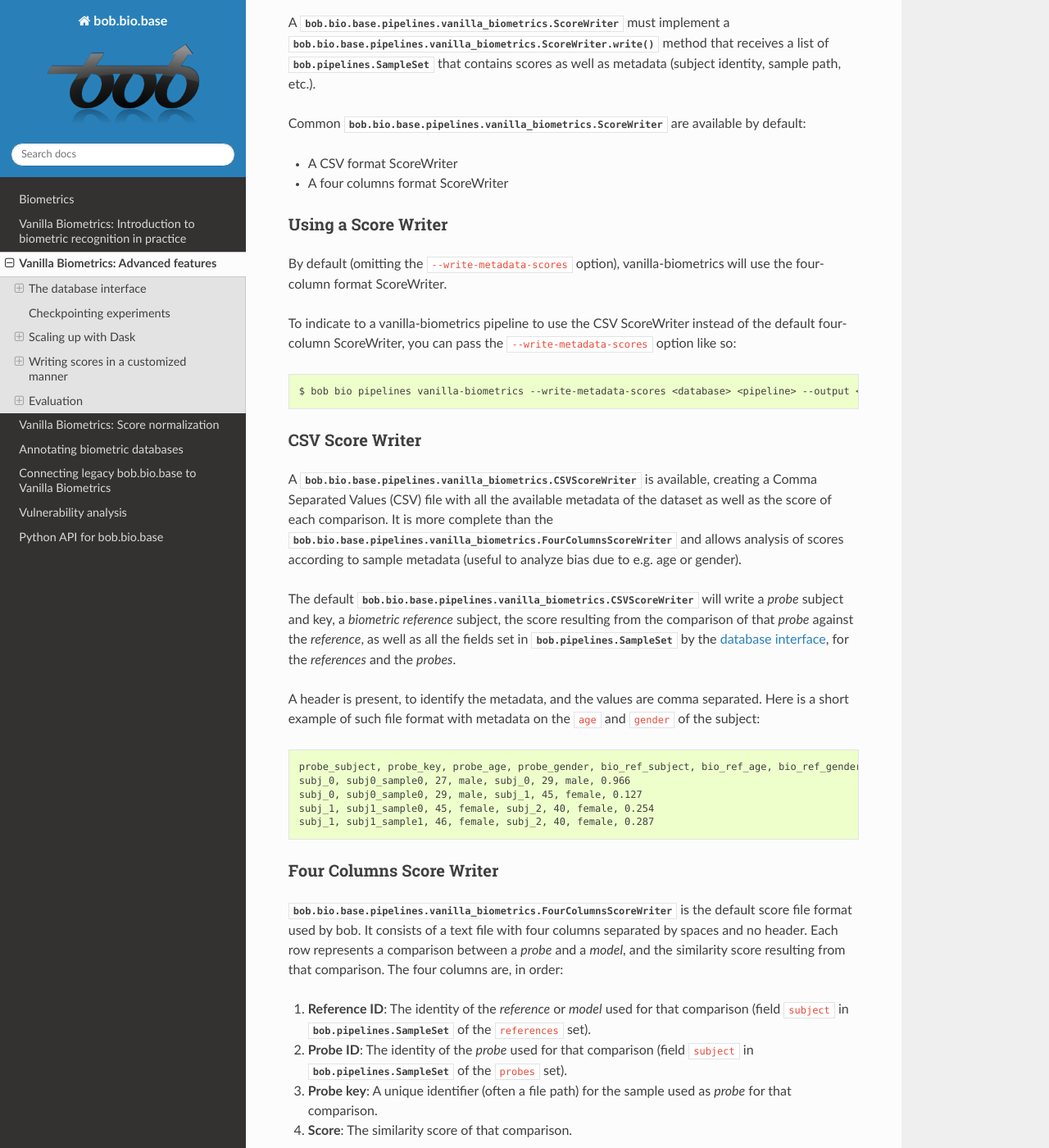
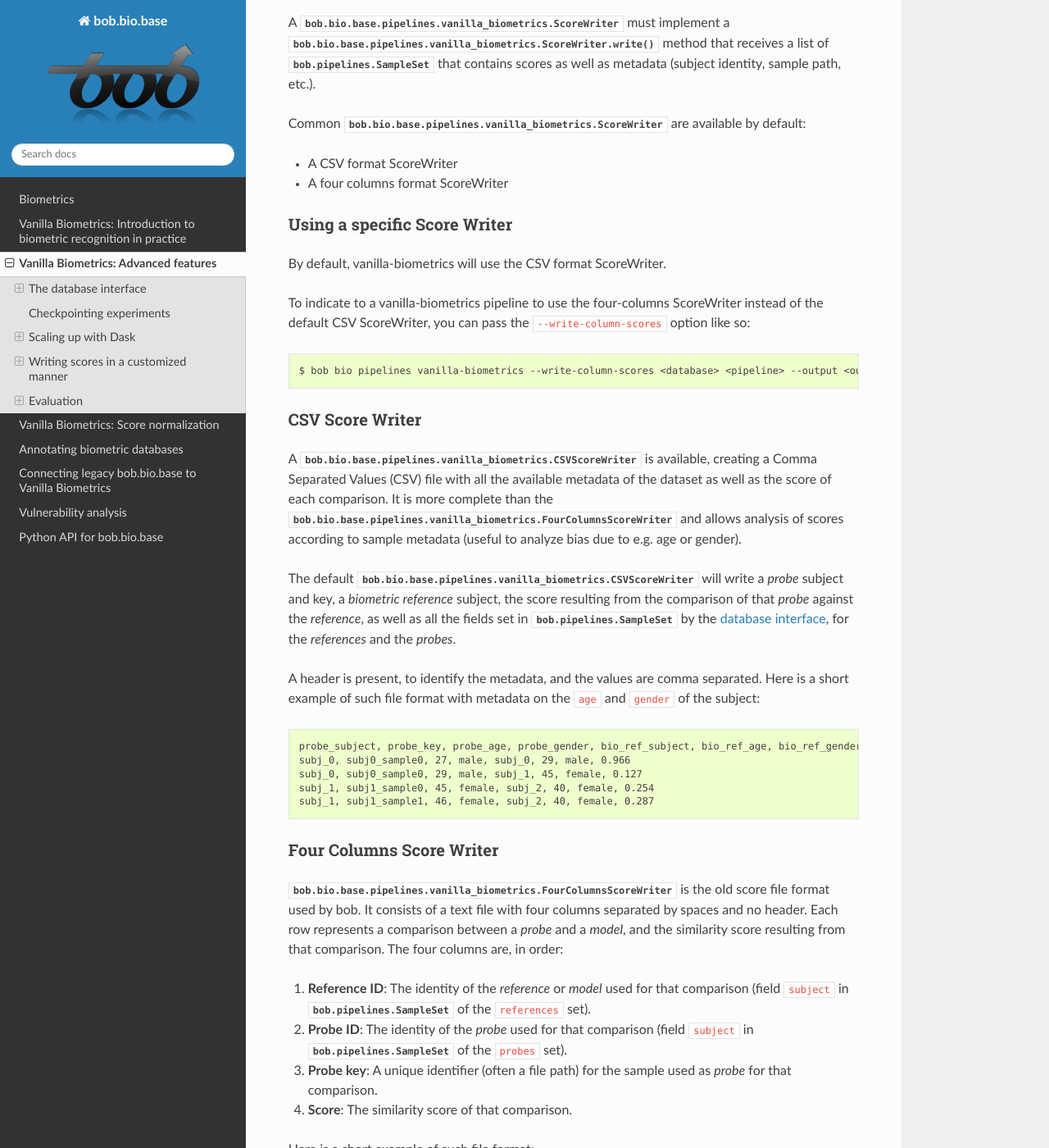
Before and after one commit to bioidiap/bob.bio.base, a Sphinx documentation site: the page built from doc/vanilla_biometrics_features.rst, in a window 1280 px wide and 1400 px high, scrolled down 10730 px. Shown: the whole window at 82% size. Built offline with Sphinx 7.4.7 and the Read the Docs theme 2.0.0, drawn with Linux system fonts in a browser that asks for light colours; the version number could not be read and is left out.

Commit message:
[doc] Adapt to the change to CSV scores by default

```diff
--- a/doc/vanilla_biometrics_features.rst
+++ b/doc/vanilla_biometrics_features.rst
@@ -460,16 +460,15 @@ Common :py:class:`bob.bio.base.pipelines.vanilla_biometrics.ScoreWriter` are ava
 - A four columns format ScoreWriter
 
 
-Using a Score Writer
+Using a specific Score Writer
 --------------------
 
-By default (omitting the ``--write-metadata-scores`` option), vanilla-biometrics will use the four-column format ScoreWriter.
+By default, vanilla-biometrics will use the CSV format ScoreWriter.
 
-To indicate to a vanilla-biometrics pipeline to use the CSV ScoreWriter instead
-of the default four-column ScoreWriter, you can pass the
-``--write-metadata-scores`` option like so::
+To indicate to a vanilla-biometrics pipeline to use the four-columns ScoreWriter instead
+of the default CSV ScoreWriter, you can pass the ``--write-column-scores`` option like so::
 
-  $ bob bio pipelines vanilla-biometrics --write-metadata-scores <database> <pipeline> --output <output_dir>
+  $ bob bio pipelines vanilla-biometrics --write-column-scores <database> <pipeline> --output <output_dir>
 
 
 CSV Score Writer
@@ -495,7 +494,7 @@ Here is a short example of such file format with metadata on the ``age`` and ``g
 Four Columns Score Writer
 -------------------------
 
-:py:class:`bob.bio.base.pipelines.vanilla_biometrics.FourColumnsScoreWriter` is the default score file format used by bob.
+:py:class:`bob.bio.base.pipelines.vanilla_biometrics.FourColumnsScoreWriter` is the old score file format used by bob.
 It consists of a text file with four columns separated by spaces and no header.
 Each row represents a comparison between a *probe* and a *model*, and the similarity score resulting from that comparison.
 The four columns are, in order:
```
Also changed, not shown: doc/vulnerability_analysis.rst (+2 -7 lines).
